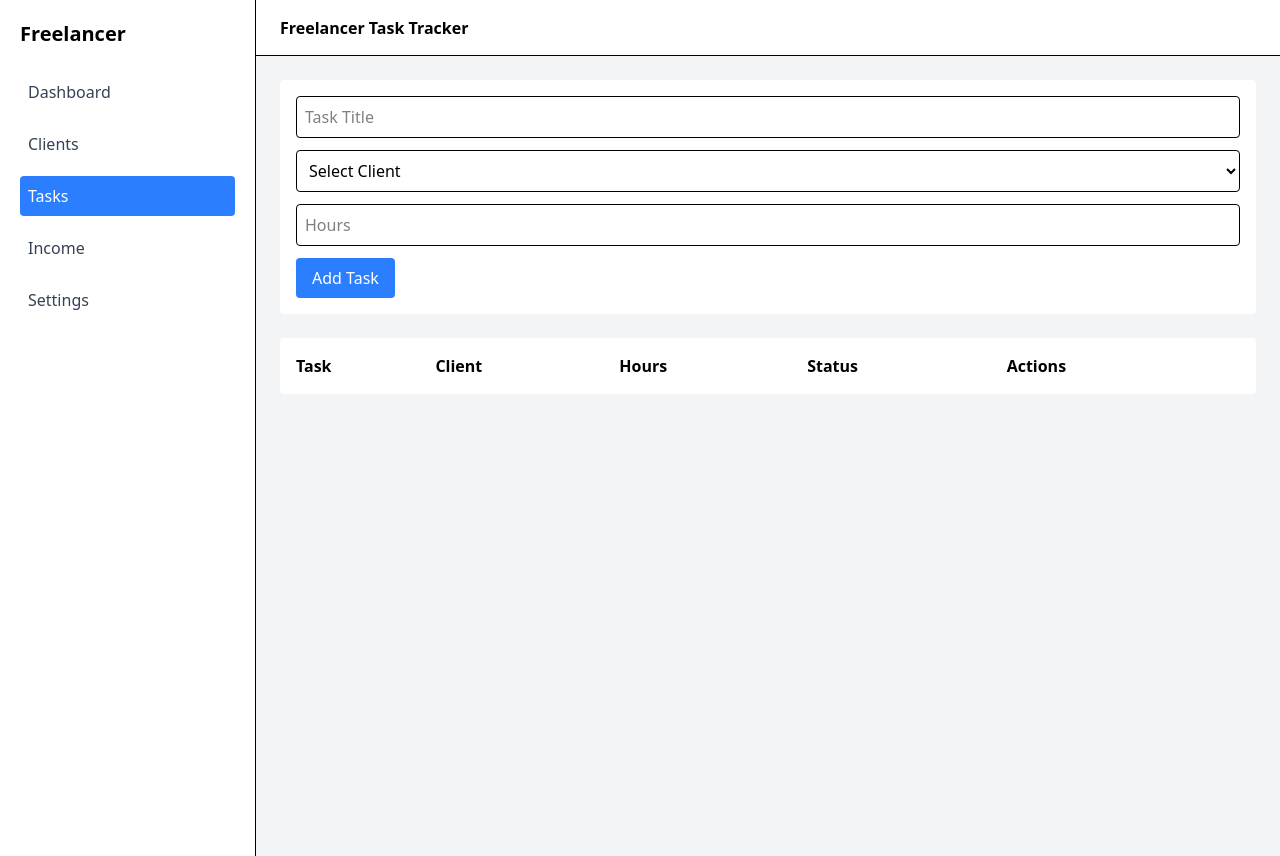
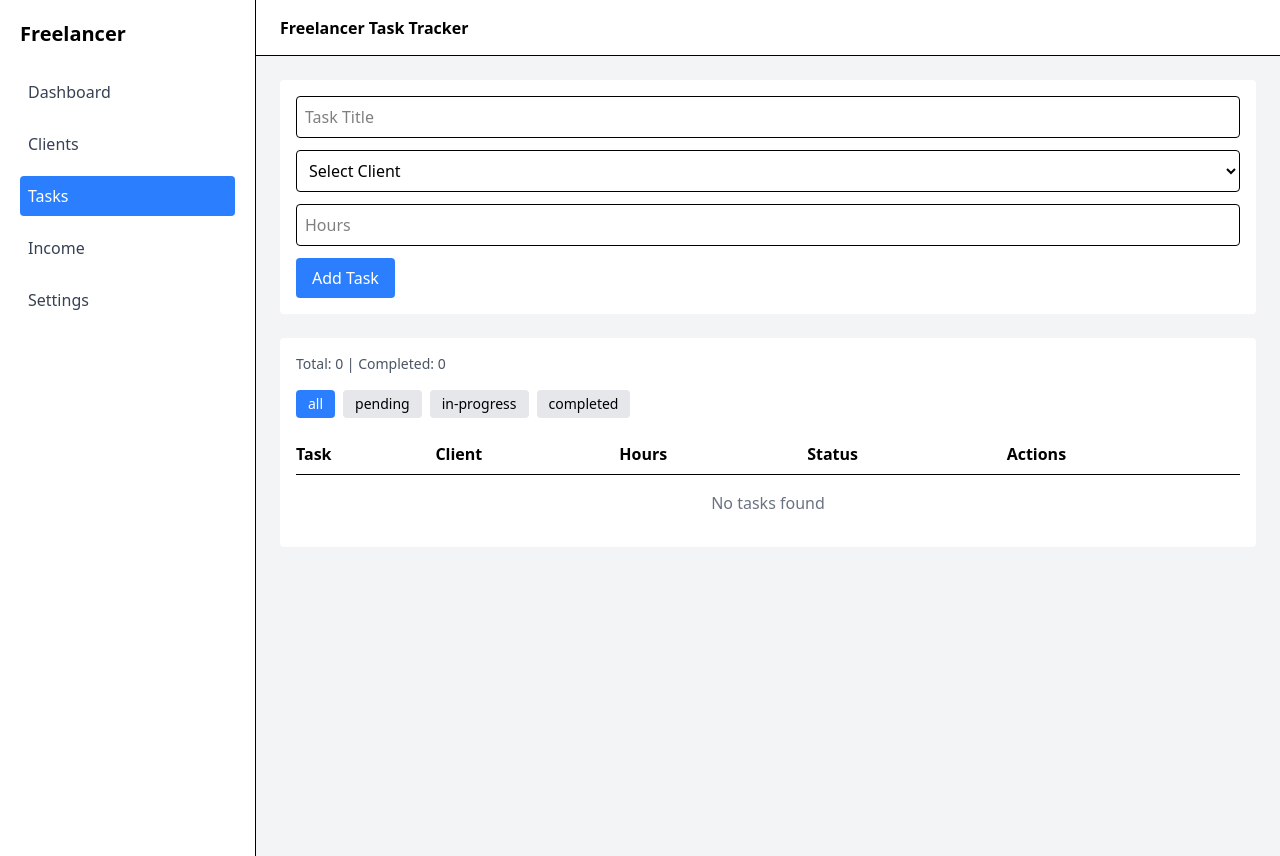
Before and after one commit to Saleemkhan45/freelancer-task-tracker, a React (Vite) app: page /tasks in a window 1280 px wide. Built offline with nearby package versions, Linux system fonts and the light colour scheme; sample sign-in values are in the browser's storage.

Commit message:
add task filtering and improved task UX

```diff
--- a/src/Components/tasks/TaskTable.jsx
+++ b/src/Components/tasks/TaskTable.jsx
@@ -1,49 +1,105 @@
-import taskStore from '../../Store/taskStore'
+import { useState } from "react";
+import taskStore from "../../Store/taskStore";
 import clientStore from "../../Store/clientStore";
 
 export default function TaskTable() {
   const { tasks, updateTask, deleteTask } = taskStore();
   const clients = clientStore((state) => state.clients);
 
+  const [filter, setFilter] = useState("all");
+
+  // Get client name by id
   const getClientName = (id) =>
     clients.find((c) => c.id === id)?.name || "Unknown";
 
+  // Update task status
   const updateStatus = (task, status) => {
     updateTask({ ...task, status });
   };
 
+  // Filtered tasks
+  const filteredTasks =
+    filter === "all"
+      ? tasks
+      : tasks.filter((task) => task.status === filter);
+
   return (
-    <div className="bg-white p-4 rounded">
-      <table className="w-full text-left">
+    <div className="bg-white p-4 rounded space-y-4">
+      {/* Task Summary */}
+      <p className="text-sm text-gray-600">
+        Total: {tasks.length} | Completed:{" "}
+        {tasks.filter((t) => t.status === "completed").length}
+      </p>
+
+      {/* Filters */}
+      <div className="space-x-2">
+        {["all", "pending", "in-progress", "completed"].map((status) => (
+          <button
+            key={status}
+            onClick={() => setFilter(status)}
+            className={`px-3 py-1 rounded text-sm ${
+              filter === status
+                ? "bg-blue-500 text-white"
+                : "bg-gray-200"
+            }`}
+          >
+            {status}
+          </button>
+        ))}
+      </div>
+
+      {/* Table */}
+      <table className="w-full text-left border-collapse">
         <thead>
-          <tr>
-            <th>Task</th>
+          <tr className="border-b">
+            <th className="py-2">Task</th>
             <th>Client</th>
             <th>Hours</th>
             <th>Status</th>
             <th>Actions</th>
           </tr>
         </thead>
+
         <tbody>
-          {tasks.map((task) => (
+          {filteredTasks.map((task) => (
             <tr key={task.id} className="border-t">
-              <td>{task.title}</td>
+              <td className="py-2">{task.title}</td>
               <td>{getClientName(task.clientId)}</td>
               <td>{task.hours}</td>
-              <td>{task.status}</td>
+
+              {/* Status Badge */}
+              <td>
+                <span
+                  className={`px-2 py-1 rounded text-sm ${
+                    task.status === "completed"
+                      ? "bg-green-100 text-green-700"
+                      : task.status === "in-progress"
+                      ? "bg-yellow-100 text-yellow-700"
+                      : "bg-gray-100 text-gray-700"
+                  }`}
+                >
+                  {task.status}
+                </span>
+              </td>
+
+              {/* Actions */}
               <td className="space-x-2">
                 <button
+                  disabled={task.status !== "pending"}
                   onClick={() => updateStatus(task, "in-progress")}
-                  className="text-blue-500"
+                  className="text-blue-500 disabled:opacity-40"
                 >
                   Start
                 </button>
+
                 <button
+                  disabled={task.status === "completed"}
                   onClick={() => updateStatus(task, "completed")}
-                  className="text-green-500"
+                  className="text-green-500 disabled:opacity-40"
                 >
                   Complete
                 </button>
+
                 <button
                   onClick={() => deleteTask(task.id)}
                   className="text-red-500"
@@ -53,6 +109,14 @@ export default function TaskTable() {
               </td>
             </tr>
           ))}
+
+          {filteredTasks.length === 0 && (
+            <tr>
+              <td colSpan="5" className="text-center py-4 text-gray-500">
+                No tasks found
+              </td>
+            </tr>
+          )}
         </tbody>
       </table>
     </div>
```
